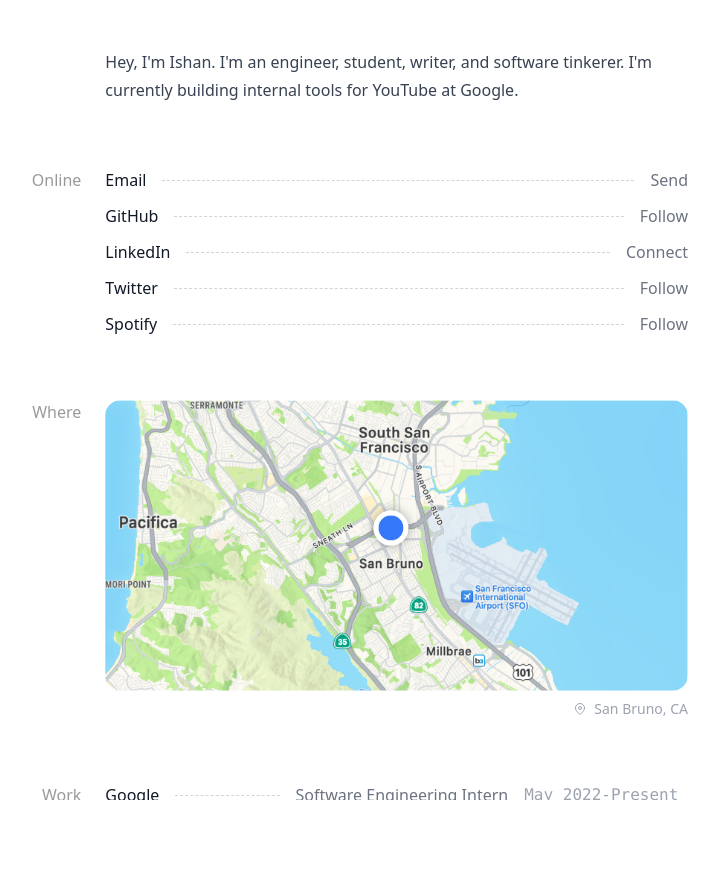
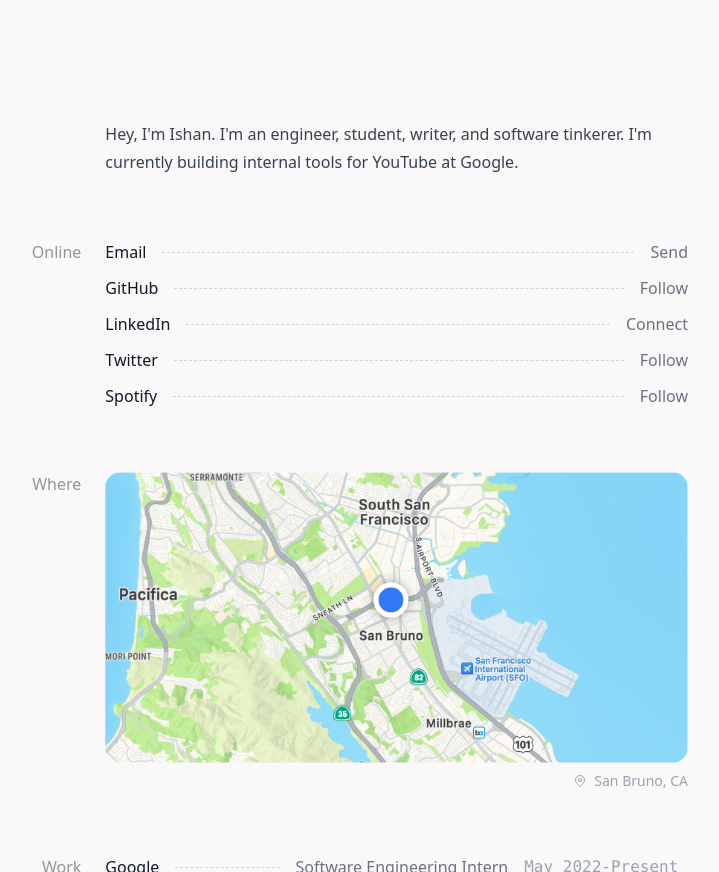
Before and after one commit to technoabsurdist/emilioandere.com, a Next.js app: page / in a window 1280 px wide. Shown: the whole page, without its empty margins (304-1023 px from the left). Before the commit the page ends 800 px from the top, so only its background shows below. Built offline with nearby package versions, Linux system fonts and the light colour scheme.

Commit message:
Fix architecture, set up nav bar and projects page

```diff
--- a/src/components/Details/Detail.js
+++ b/src/components/Detail/index.js
@@ -17,7 +17,7 @@ Container.displayName = "Container";
 function ContentContainer(props) {
   return (
     <div
-      className="mx-auto w-full max-w-3xl px-4 py-12 pb-10 md:px-8"
+      className="mx-auto w-full max-w-3xl px-4 pb-10 md:px-8 md:py-12"
       {...props}
     />
   )
--- /dev/null
+++ b/src/components/Nav/index.js
@@ -0,0 +1,9 @@
+export function Nav() {
+    return (
+        <nav className="flex items-center justify-between flex-wrap p-6">
+            <div className="flex items-center flex-shrink-0 text-white mr-6">
+                Ishan Shah
+            </div>
+        </nav>
+    )
+}
--- /dev/null
+++ b/src/components/Projects/index.js
@@ -0,0 +1,11 @@
+import { Detail } from '../Detail'
+
+export function Projects() {
+    return (
+        <Detail.Container>
+            <Detail.ContentContainer>
+                Projects
+            </Detail.ContentContainer>
+        </Detail.Container>
+    )
+}
--- a/src/pages/_app.js
+++ b/src/pages/_app.js
@@ -3,11 +3,13 @@ import '../styles/dracula.css'
 import '../styles/prose-styles.css'
 
 import * as React from 'react'
+import { Nav } from '../components/Nav'
 import { Providers } from '../components/Providers'
 
 export default function App({ Component, pageProps }) {
   return (
     <>
+      <Nav />
       <Providers />
       <Component {...pageProps} />
     </>
--- a/src/pages/index.js
+++ b/src/pages/index.js
@@ -1,7 +1,7 @@
-import { Intro } from '../components/Home/Intro'
+import { Home } from '../components/Home'
 
-export default function Home() {
+export default function home() {
   return (
-    <Intro/>
+    <Home/>
   )
 }
--- /dev/null
+++ b/src/pages/projects.js
@@ -0,0 +1,7 @@
+import { Projects } from '../components/Projects'
+
+export default function projects() {
+  return (
+    <Projects/>
+  )
+}
--- a/src/styles/custom-styles.css
+++ b/src/styles/custom-styles.css
@@ -16,7 +16,7 @@
     bottom: -50%;
     left: -50%;
     z-index: -1;
-    @apply bg-white dark:bg-black;
+    @apply bg-off-white dark:bg-off-black;
   }
 }
 
--- a/tailwind.config.js
+++ b/tailwind.config.js
@@ -3,7 +3,12 @@ module.exports = {
     './src/**/*.{js,jsx,ts,tsx,vue}'
   ],
   theme: {
-    extend: {},
+    extend: {
+      colors: {
+        'off-black': '#1e1e21',
+        'off-white': '#faf8f8',
+      },
+    },
   },
   plugins: [
     require('@tailwindcss/typography'),
```
Also changed, not shown: src/components/Home/index.js (renamed from src/components/Home/Intro.js, +4 -8 lines).
